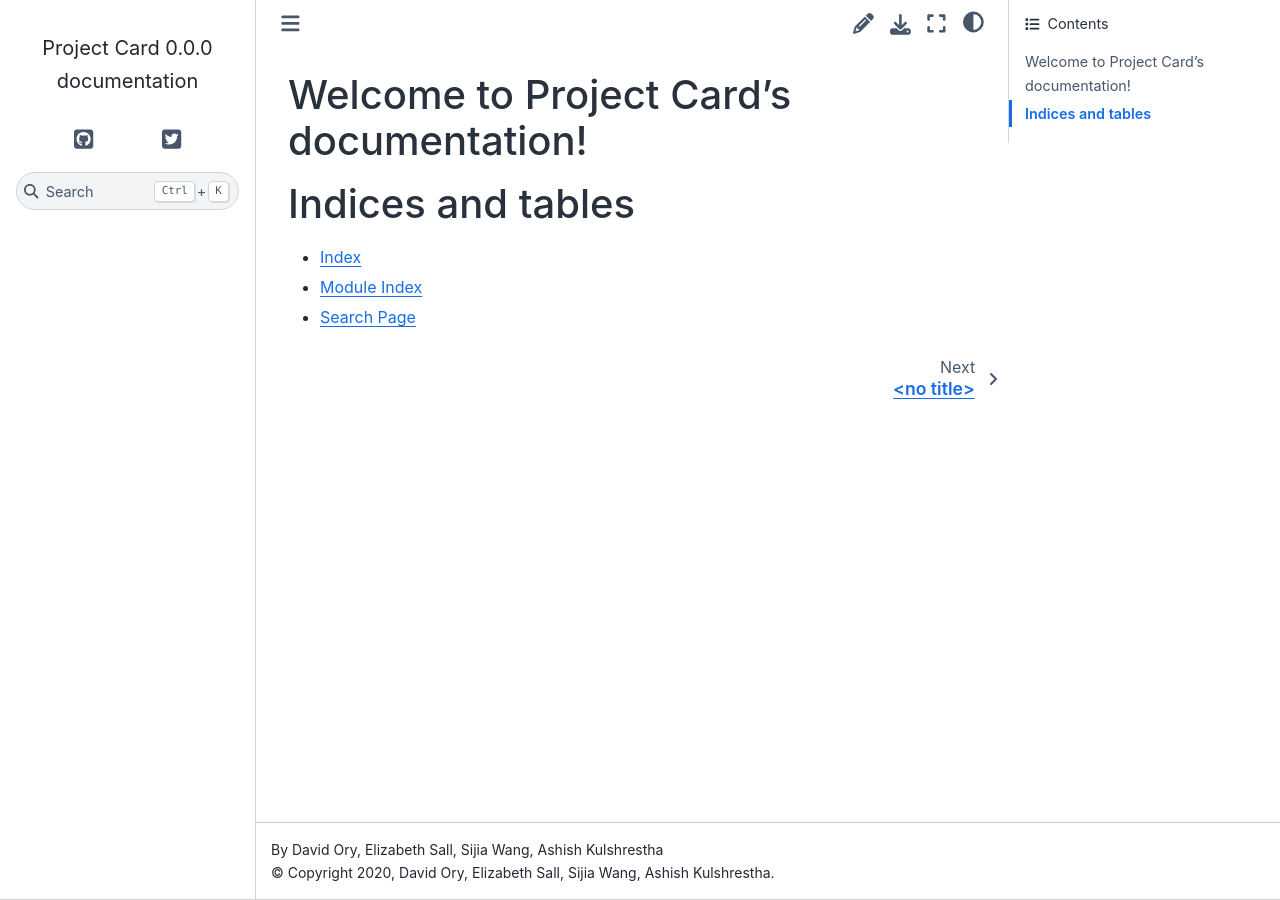
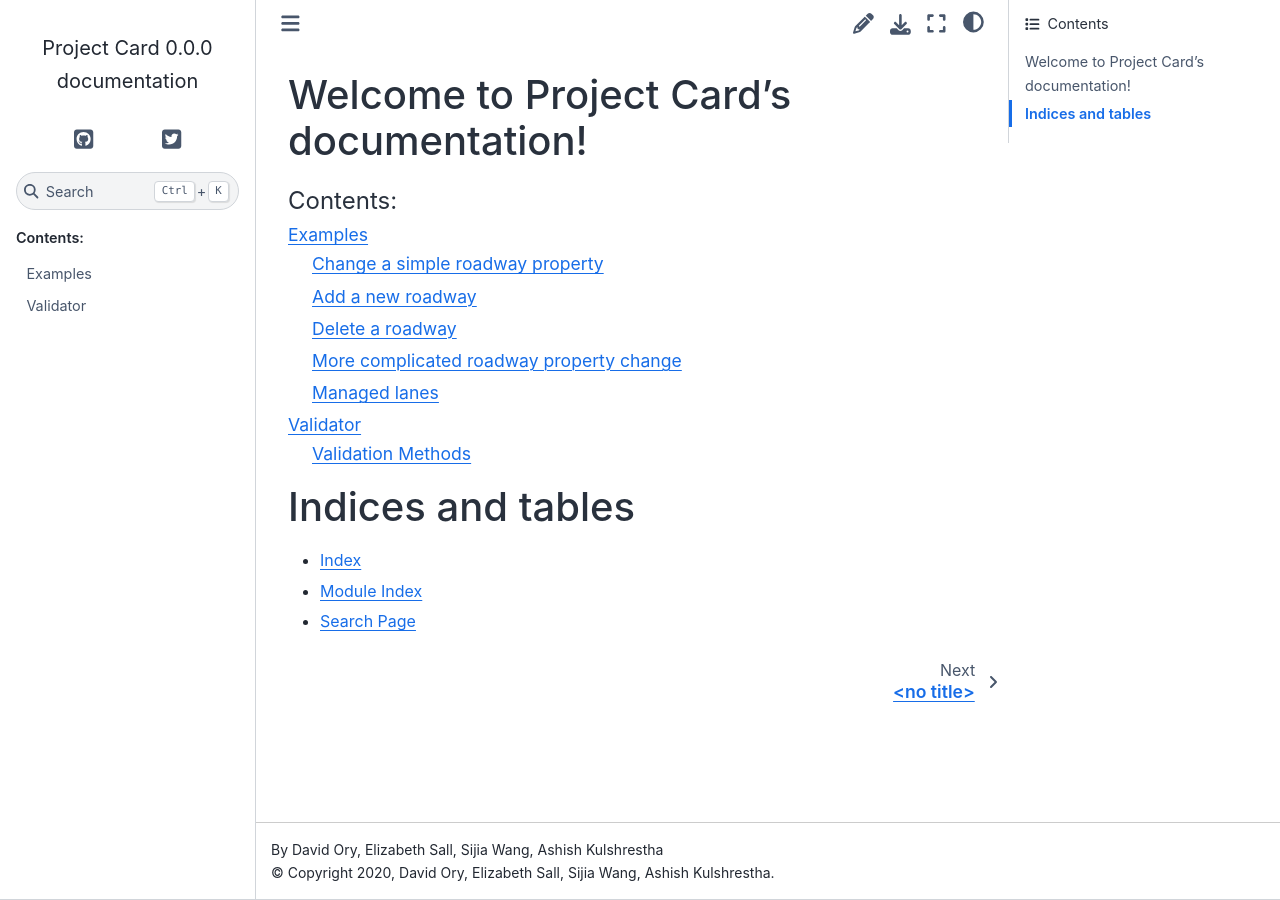
Before and after one commit to e-lo/Project_Card, a Sphinx documentation site: the page built from docs/index.rst, in a window 1280 px wide. Built offline with Sphinx 7.4.7 and the Sphinx Book theme 1.1.4, drawn with Linux system fonts in a browser that asks for light colours.

Commit message:
add more examples
add examples and autodoc

````diff
--- a/docs/conf.py
+++ b/docs/conf.py
@@ -10,10 +10,10 @@
 # add these directories to sys.path here. If the directory is relative to the
 # documentation root, use os.path.abspath to make it absolute, like shown here.
 #
-# import os
-# import sys
-# sys.path.insert(0, os.path.abspath('.'))
-
+import os
+import sys
+sys.path.insert(0, os.path.abspath('.'))
+import project_card_validator
 
 # -- Project information -----------------------------------------------------
 
@@ -35,7 +35,6 @@ extensions = [
     "sphinx.ext.autodoc",
     "sphinx-jsonschema",
     "sphinx.ext.inheritance_diagram",
-    "sphinx.ext.autosummary",
     "sphinx.ext.viewcode",
     "sphinx_autodoc_typehints",
     "sphinx_book_theme",
--- /dev/null
+++ b/docs/examples.md
@@ -0,0 +1,64 @@
+---
+jupytext:
+  formats: md:myst
+  text_representation:
+    extension: .md
+    format_name: myst
+kernelspec:
+  display_name: Python 3
+  language: python
+  name: python3
+---
+
+# Examples
+
+1. [Change a simple roadway property](#Change-a-simple-roadway-property)
+1. [Add a new roadway](#Add-a-new-roadway)
+1. [Delete a roadway](#Delete-a-roadway)
+1. [More complicated roadway property change](#More-complicated-roadway-property-change)
+1. [Managed lanes](#Managed-lanes)
+
+## Change a simple roadway property
+
+```{include} ../examples/simple_roadway_property_change.yml
+---
+code: yaml
+---
+
+```
+
+## Add a new roadway
+
+```{include} ../add_roadway.yml
+---
+code: yaml
+---
+
+```
+
+## Delete a roadway
+
+```{include} ../delete_roadway.yml
+---
+code: yaml
+---
+
+```
+
+## More complicated roadway property change
+
+```{include} ../examples/change_roadway_more_complex.yml
+---
+code: yaml
+---
+
+```
+
+## Managed lanes
+
+```{include} ../examples/managed_lanes.yml
+---
+code: yaml
+---
+
+```
--- a/docs/index.rst
+++ b/docs/index.rst
@@ -11,6 +11,8 @@ Welcome to Project Card's documentation!
    :caption: Contents:
 
    schema
+   examples
+   validator
 
 
 Indices and tables
````
Also changed, not shown: docs/validator.md (added, +23 -0 lines), 5 other files.
